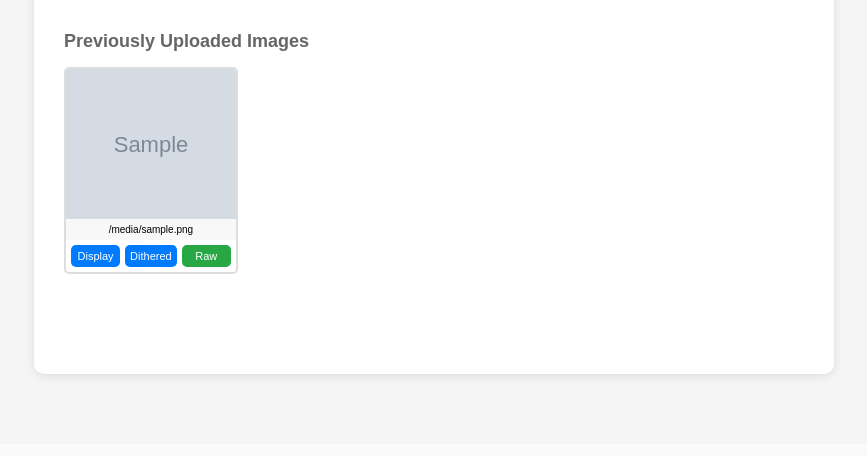
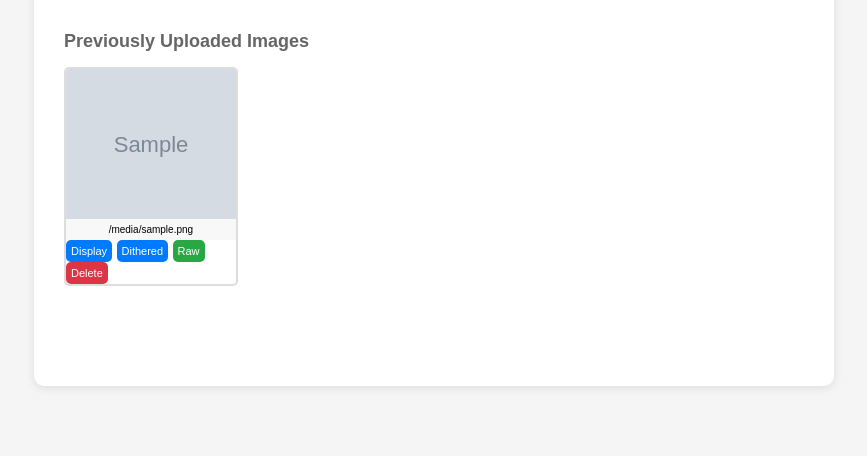
Before and after one commit to dsackr/eframe, a Flask app: template templates/index.html in a window 1280 px wide. Shown: the part 996-1452 px from the top of the page, without its empty margins (206-1073 px from the left). Before the commit the page ends 1374 px from the top, so only its background shows below. Run offline with Flask 3, Linux system fonts and the light colour scheme; the template is opened without the code that fills it: most values are stand-ins (such as "Sample title", 1, 10 or a date in 2020); grey boxes marked "Sample" are stand-in pictures.

Commit message:
Update index.html

```diff
--- a/templates/index.html
+++ b/templates/index.html
@@ -91,10 +91,10 @@
             text-overflow: ellipsis;
             white-space: nowrap;
         }
-        .gallery-buttons {
-            display: flex;
-            gap: 5px;
-            padding: 5px;
+        .gallery-buttons button {
+            flex: 1;
+            padding: 4px;
+            font-size: 10px;
         }
         .gallery-buttons button {
             flex: 1;
@@ -180,6 +180,7 @@
                         <button onclick="displayImage('{{ filename }}', false, false)">Display</button>
                         <button onclick="displayImage('{{ filename }}', true, false)">Dithered</button>
                         <button onclick="displayImage('{{ filename }}', false, true)" style="background: #28a745;">Raw</button>
+                        <button onclick="deleteImage('{{ filename }}')" style="background: #dc3545;">Delete</button>
                     </div>
                 </div>
                 {% endfor %}
@@ -194,8 +195,19 @@
             window.location.href = url;
         }
 
-        function displayColor(color) {
-            window.location.href = '/color/' + color;
+        function deleteImage(filename) {
+            if (confirm('Are you sure you want to delete ' + filename + '?')) {
+                fetch('/delete/' + filename, {
+                    method: 'POST'
+                })
+                .then(response => {
+                    if (response.ok) {
+                        location.reload();
+                    } else {
+                        alert('Error deleting image');
+                    }
+                });
+            }
         }
     </script>
 </body>
```
